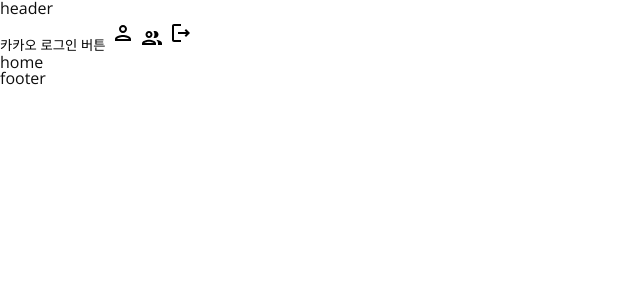
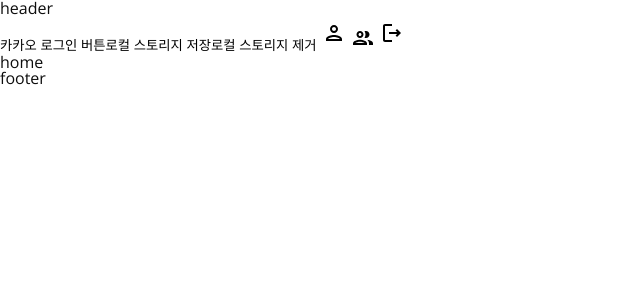
Before and after one commit to mentors-service/mentors-service-FE, a React (Create React App) app: page / in a window 1280 px wide. Shown: the top 300 px of the page, without its empty margins (0-640 px from the left). Built offline with nearby package versions, Linux system fonts and the light colour scheme; no server answers.

Commit message:
feat: Auth 관련 로컬 스토리지 코드 작성

```diff
--- /dev/null
+++ b/src/hooks/useAuth.tsx
@@ -0,0 +1,20 @@
+import { useEffect, useState } from 'react';
+import { useNavigate } from 'react-router-dom';
+
+const useAuth = (redirectUrl = '/') => {
+  const [authToken, setAuthToken] = useState<string | null>(null);
+  const navigate = useNavigate();
+
+  useEffect(() => {
+    if (window.localStorage.getItem('token')) {
+      setAuthToken(window.localStorage.getItem('token'));
+      return;
+    }
+
+    navigate(redirectUrl);
+  }, [navigate, redirectUrl]);
+
+  return authToken;
+};
+
+export default useAuth;
--- a/src/pages/layout/Layout.tsx
+++ b/src/pages/layout/Layout.tsx
@@ -8,11 +8,27 @@ const Layout = () => {
     window.location.href = KAKAO_OAUTH_URL;
   };
 
+  const handleTestLogin = () => {
+    window.localStorage.setItem('token', 'test');
+  };
+
+  const handleTestLogout = () => {
+    window.localStorage.removeItem('token');
+  };
+
   return (
     <div>
       <header>header</header>
       <button type='button' onClick={handleClickLoginKakao}>
         카카오 로그인 버튼
+      </button>
+
+      <button type='button' onClick={handleTestLogin}>
+        로컬 스토리지 저장
+      </button>
+
+      <button type='button' onClick={handleTestLogout}>
+        로컬 스토리지 제거
       </button>
 
       <ProfileIcon />
--- a/src/pages/me/Me.tsx
+++ b/src/pages/me/Me.tsx
@@ -1,3 +1,4 @@
+import useAuth from '@hooks/useAuth';
 import MeInput from './components/Input';
 import MeTab from './components/tab';
 import * as S from './Me.style';
@@ -11,6 +12,8 @@ const Me = () => {
   const handleClick = (e: React.MouseEvent<HTMLButtonElement>) => {
     console.log('button click');
   };
+
+  const authToken = useAuth();
 
   return (
     <S.MeContainer>
```
